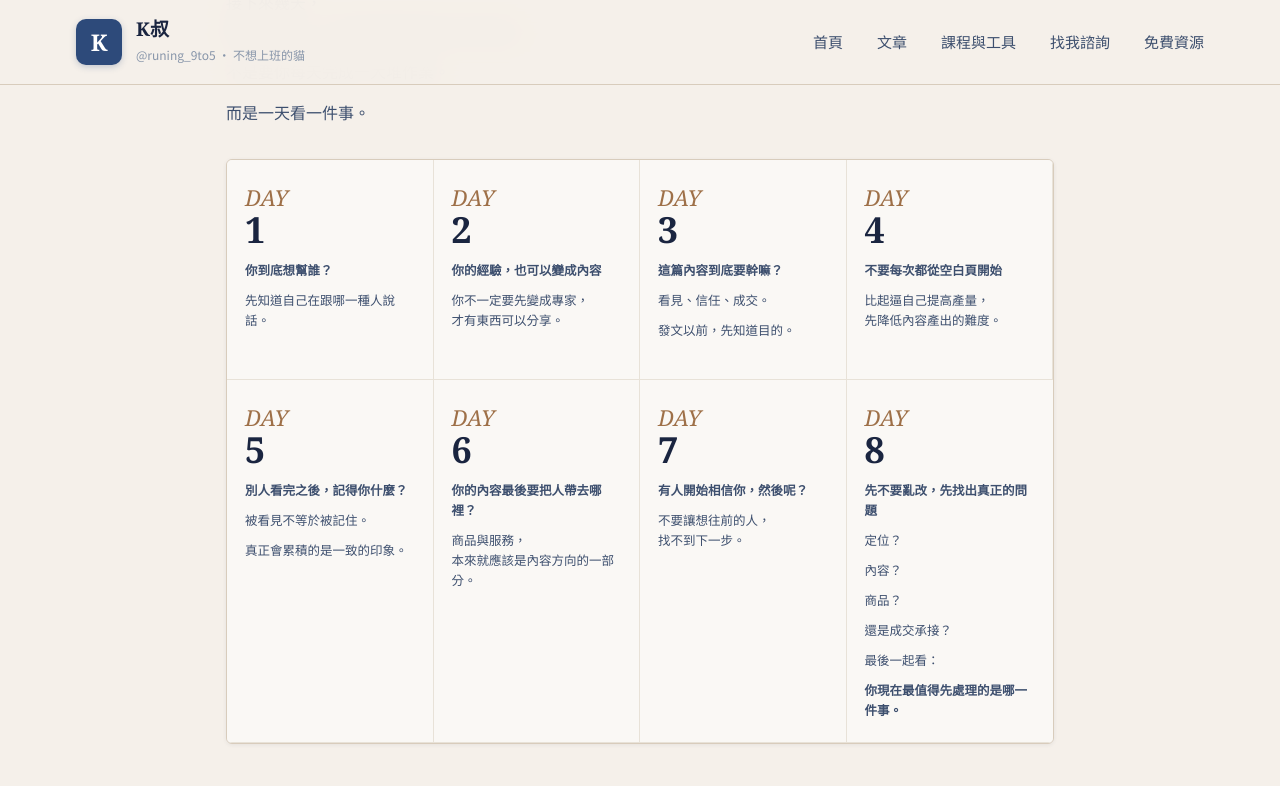
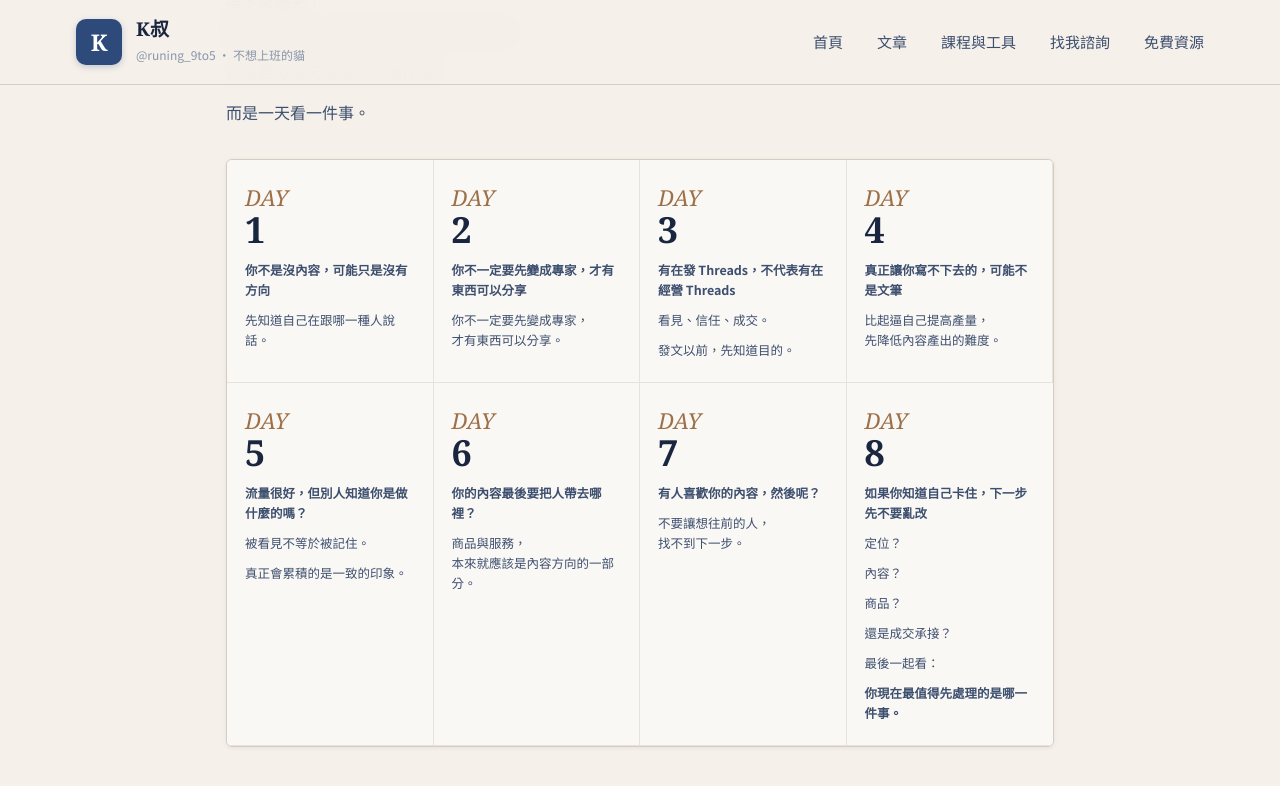
Before and after one commit to KenHAI666/Runing9TO5, a Jekyll site: the page built from free.html, in a window 1280 px wide and 900 px high, scrolled down 6221 px. Shown: the top 786 px of the window. Built offline with Jekyll 4.4.1, drawn with Linux system fonts in a browser that asks for light colours.

Commit message:
序列信：統一為歡迎信＋8 天內容診斷信，DAY1–8 主題對齊實際信件標題

```diff
--- a/free.html
+++ b/free.html
@@ -571,16 +571,16 @@
 <p class="section-intro">免費筆記只是起點。</p>
 <p class="section-intro">接下來幾天，<br>我會透過 Email 陪你慢慢檢查自己的內容。</p>
 <p class="section-intro">不是要你每天完成一大堆作業。</p>
-<p class="section-intro">而是一天看一件事。</p><div class="seq-calendar"><div class="seq-day"><div class="seq-day-head">DAY</div><div class="seq-day-n">1</div><div class="seq-day-desc"><p><strong>你到底想幫誰？</strong></p>
-<p>先知道自己在跟哪一種人說話。</p></div></div><div class="seq-day"><div class="seq-day-head">DAY</div><div class="seq-day-n">2</div><div class="seq-day-desc"><p><strong>你的經驗，也可以變成內容</strong></p>
-<p>你不一定要先變成專家，<br>才有東西可以分享。</p></div></div><div class="seq-day"><div class="seq-day-head">DAY</div><div class="seq-day-n">3</div><div class="seq-day-desc"><p><strong>這篇內容到底要幹嘛？</strong></p>
+<p class="section-intro">而是一天看一件事。</p><div class="seq-calendar"><div class="seq-day"><div class="seq-day-head">DAY</div><div class="seq-day-n">1</div><div class="seq-day-desc"><p><strong>你不是沒內容，可能只是沒有方向</strong></p>
+<p>先知道自己在跟哪一種人說話。</p></div></div><div class="seq-day"><div class="seq-day-head">DAY</div><div class="seq-day-n">2</div><div class="seq-day-desc"><p><strong>你不一定要先變成專家，才有東西可以分享</strong></p>
+<p>你不一定要先變成專家，<br>才有東西可以分享。</p></div></div><div class="seq-day"><div class="seq-day-head">DAY</div><div class="seq-day-n">3</div><div class="seq-day-desc"><p><strong>有在發 Threads，不代表有在經營 Threads</strong></p>
 <p>看見、信任、成交。</p>
-<p>發文以前，先知道目的。</p></div></div><div class="seq-day"><div class="seq-day-head">DAY</div><div class="seq-day-n">4</div><div class="seq-day-desc"><p><strong>不要每次都從空白頁開始</strong></p>
-<p>比起逼自己提高產量，<br>先降低內容產出的難度。</p></div></div><div class="seq-day"><div class="seq-day-head">DAY</div><div class="seq-day-n">5</div><div class="seq-day-desc"><p><strong>別人看完之後，記得你什麼？</strong></p>
+<p>發文以前，先知道目的。</p></div></div><div class="seq-day"><div class="seq-day-head">DAY</div><div class="seq-day-n">4</div><div class="seq-day-desc"><p><strong>真正讓你寫不下去的，可能不是文筆</strong></p>
+<p>比起逼自己提高產量，<br>先降低內容產出的難度。</p></div></div><div class="seq-day"><div class="seq-day-head">DAY</div><div class="seq-day-n">5</div><div class="seq-day-desc"><p><strong>流量很好，但別人知道你是做什麼的嗎？</strong></p>
 <p>被看見不等於被記住。</p>
 <p>真正會累積的是一致的印象。</p></div></div><div class="seq-day"><div class="seq-day-head">DAY</div><div class="seq-day-n">6</div><div class="seq-day-desc"><p><strong>你的內容最後要把人帶去哪裡？</strong></p>
-<p>商品與服務，<br>本來就應該是內容方向的一部分。</p></div></div><div class="seq-day"><div class="seq-day-head">DAY</div><div class="seq-day-n">7</div><div class="seq-day-desc"><p><strong>有人開始相信你，然後呢？</strong></p>
-<p>不要讓想往前的人，<br>找不到下一步。</p></div></div><div class="seq-day"><div class="seq-day-head">DAY</div><div class="seq-day-n">8</div><div class="seq-day-desc"><p><strong>先不要亂改，先找出真正的問題</strong></p>
+<p>商品與服務，<br>本來就應該是內容方向的一部分。</p></div></div><div class="seq-day"><div class="seq-day-head">DAY</div><div class="seq-day-n">7</div><div class="seq-day-desc"><p><strong>有人喜歡你的內容，然後呢？</strong></p>
+<p>不要讓想往前的人，<br>找不到下一步。</p></div></div><div class="seq-day"><div class="seq-day-head">DAY</div><div class="seq-day-n">8</div><div class="seq-day-desc"><p><strong>如果你知道自己卡住，下一步先不要亂改</strong></p>
 <p>定位？</p>
 <p>內容？</p>
 <p>商品？</p>
```
Also changed, not shown: _posts/2026-05-30-threads-posting-time-guide.md (+1 -1 lines).
